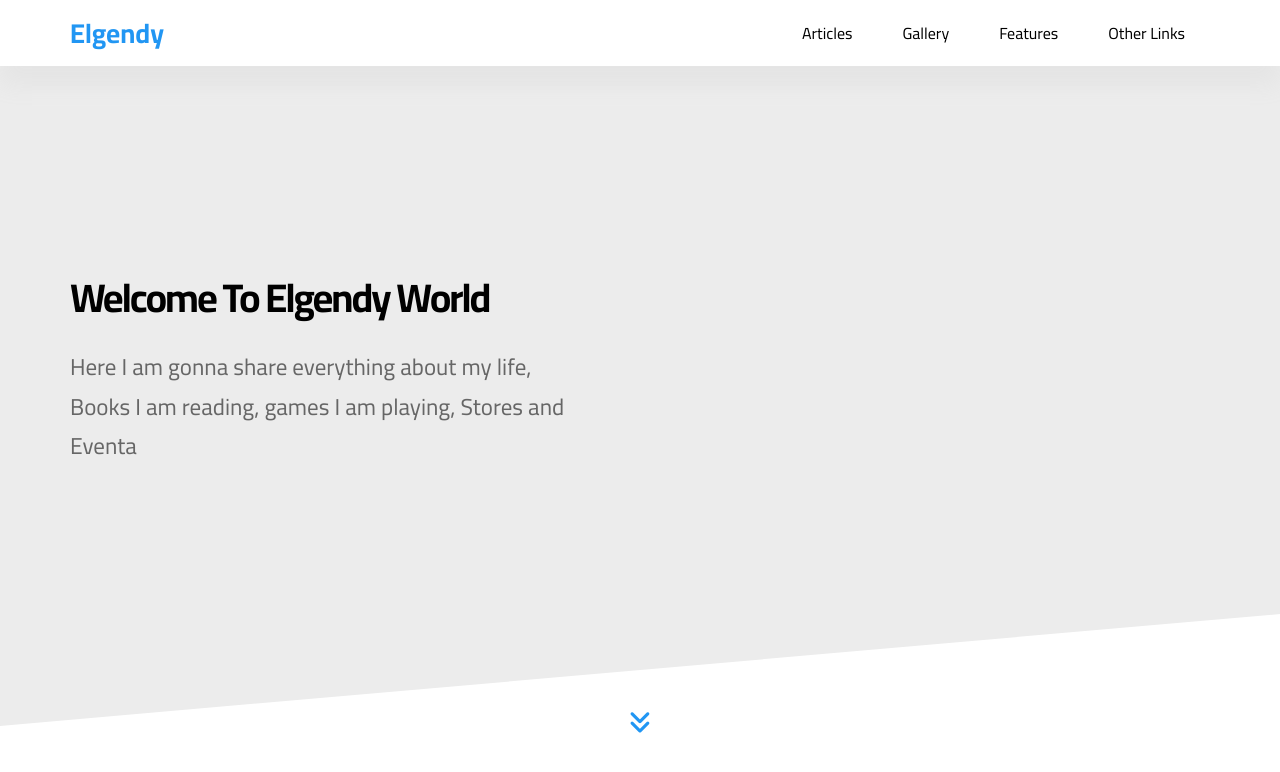
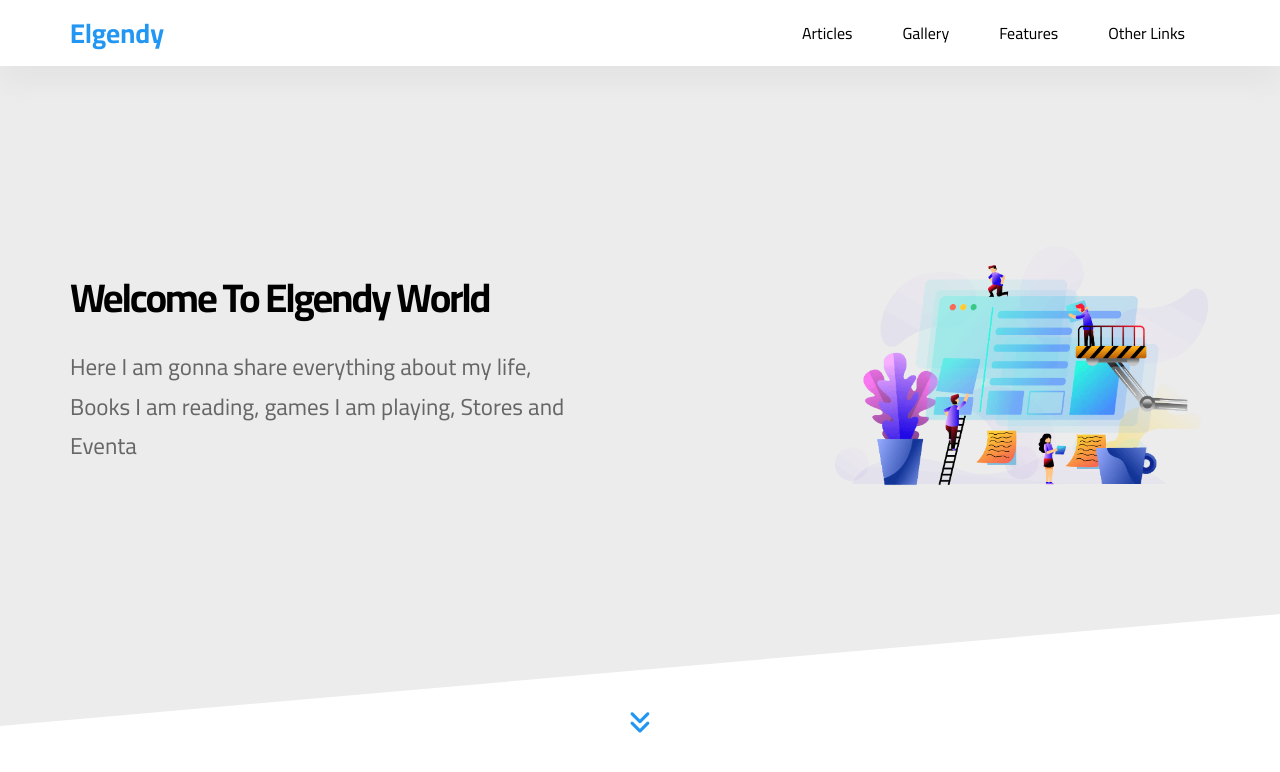
Before and after one commit to mahmoudelgendy1/Elzero-Template-3, a plain HTML site: page index.html in a window 1280 px wide. Drawn offline with Linux system fonts and the light colour scheme.

Commit message:
Final Update for landing

```diff
--- a/css/style.css
+++ b/css/style.css
@@ -222,7 +222,7 @@ header .nav .mega-m ul li:not(:last-child) a::before {
   max-width: 500px;
 }
 .landing .image {
-  flex: 1;
+  width: 50%;
 }
 .landing .image img {
   animation: up-down 6s ease-in-out infinite;
```
